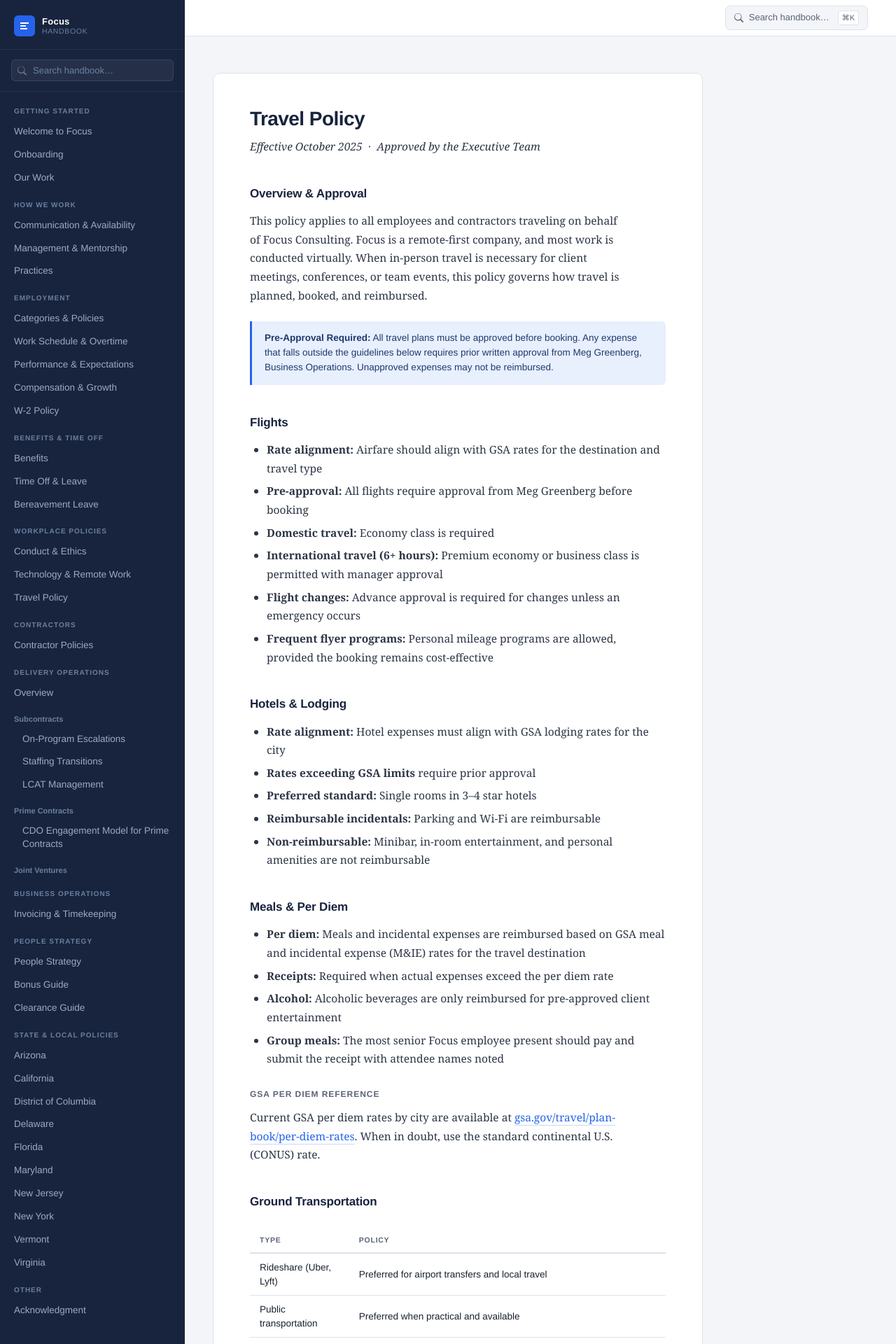
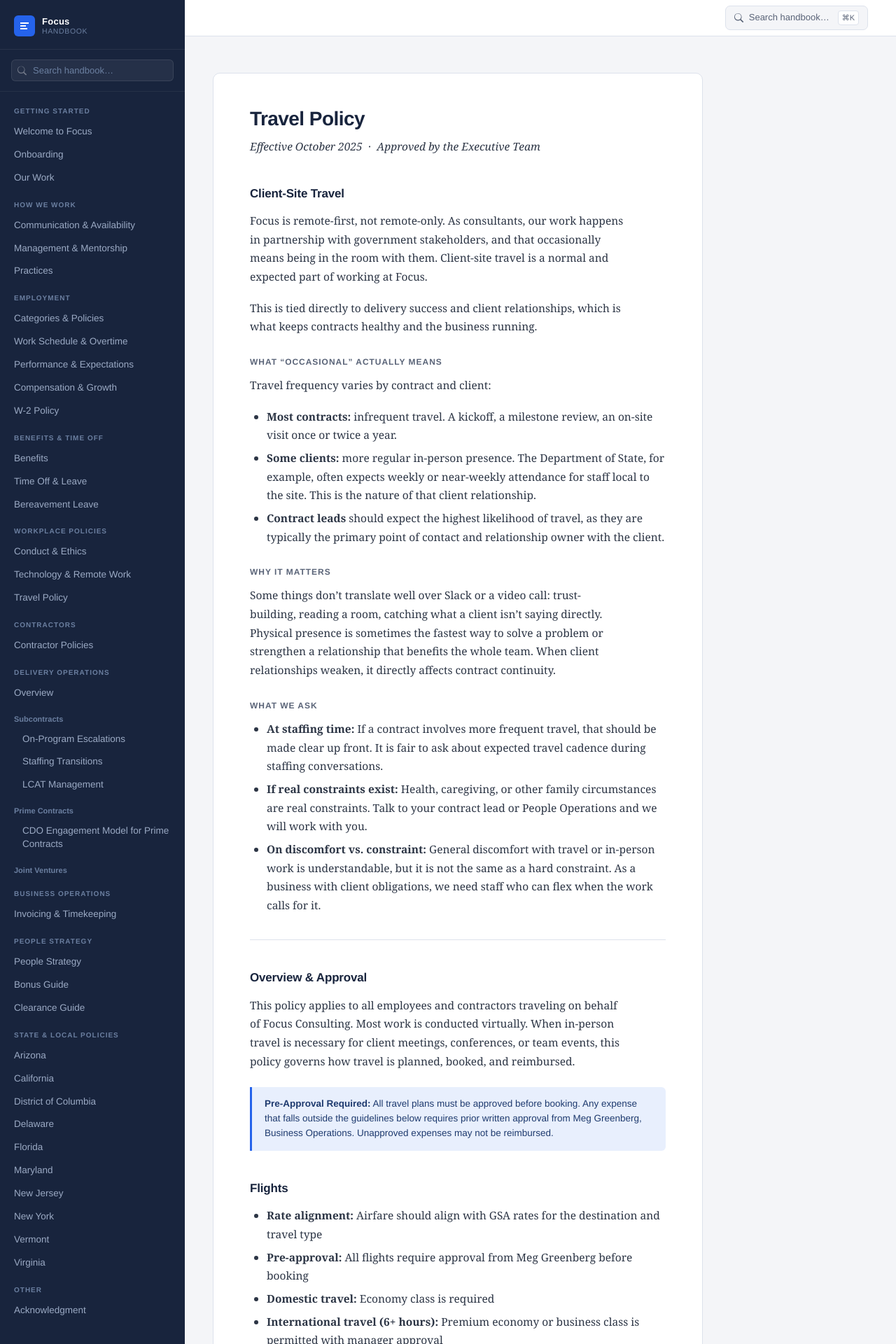
Before and after one commit to focusconsulting/focus-handbook, a Jekyll site: the page built from pages/travel.md, in a window 1280 px wide. Shown: the top 1920 px of the page at 70% size. Built offline with Jekyll 4.4.1, drawn with Linux system fonts in a browser that asks for light colours; our own code applies the rules of GitHub Pages for plain Markdown files.

Commit message:
Add client-site travel expectations to travel policy
New section at the top of travel.md sets expectations around in-person
presence before the reimbursement mechanics. Covers frequency by contract
type, why it matters, and how to handle real vs. general constraints.

Co-Authored-By: Claude Sonnet 4.6 <noreply@anthropic.com>

```diff
--- a/pages/travel.md
+++ b/pages/travel.md
@@ -2,9 +2,35 @@
 
 _Effective October 2025  ·  Approved by the Executive Team_
 
+## Client-Site Travel
+
+Focus is remote-first, not remote-only. As consultants, our work happens in partnership with government stakeholders, and that occasionally means being in the room with them. Client-site travel is a normal and expected part of working at Focus.
+
+This is tied directly to delivery success and client relationships, which is what keeps contracts healthy and the business running.
+
+### What "Occasional" Actually Means
+
+Travel frequency varies by contract and client:
+
+- **Most contracts:** infrequent travel. A kickoff, a milestone review, an on-site visit once or twice a year.
+- **Some clients:** more regular in-person presence. The Department of State, for example, often expects weekly or near-weekly attendance for staff local to the site. This is the nature of that client relationship.
+- **Contract leads** should expect the highest likelihood of travel, as they are typically the primary point of contact and relationship owner with the client.
+
+### Why It Matters
+
+Some things don't translate well over Slack or a video call: trust-building, reading a room, catching what a client isn't saying directly. Physical presence is sometimes the fastest way to solve a problem or strengthen a relationship that benefits the whole team. When client relationships weaken, it directly affects contract continuity.
+
+### What We Ask
+
+- **At staffing time:** If a contract involves more frequent travel, that should be made clear up front. It is fair to ask about expected travel cadence during staffing conversations.
+- **If real constraints exist:** Health, caregiving, or other family circumstances are real constraints. Talk to your contract lead or People Operations and we will work with you.
+- **On discomfort vs. constraint:** General discomfort with travel or in-person work is understandable, but it is not the same as a hard constraint. As a business with client obligations, we need staff who can flex when the work calls for it.
+
+---
+
 ## Overview & Approval
 
-This policy applies to all employees and contractors traveling on behalf of Focus Consulting. Focus is a remote-first company, and most work is conducted virtually. When in-person travel is necessary for client meetings, conferences, or team events, this policy governs how travel is planned, booked, and reimbursed.
+This policy applies to all employees and contractors traveling on behalf of Focus Consulting. Most work is conducted virtually. When in-person travel is necessary for client meetings, conferences, or team events, this policy governs how travel is planned, booked, and reimbursed.
 
 > **Pre-Approval Required:** All travel plans must be approved before booking. Any expense that falls outside the guidelines below requires prior written approval from Meg Greenberg, Business Operations. Unapproved expenses may not be reimbursed.
 
```
